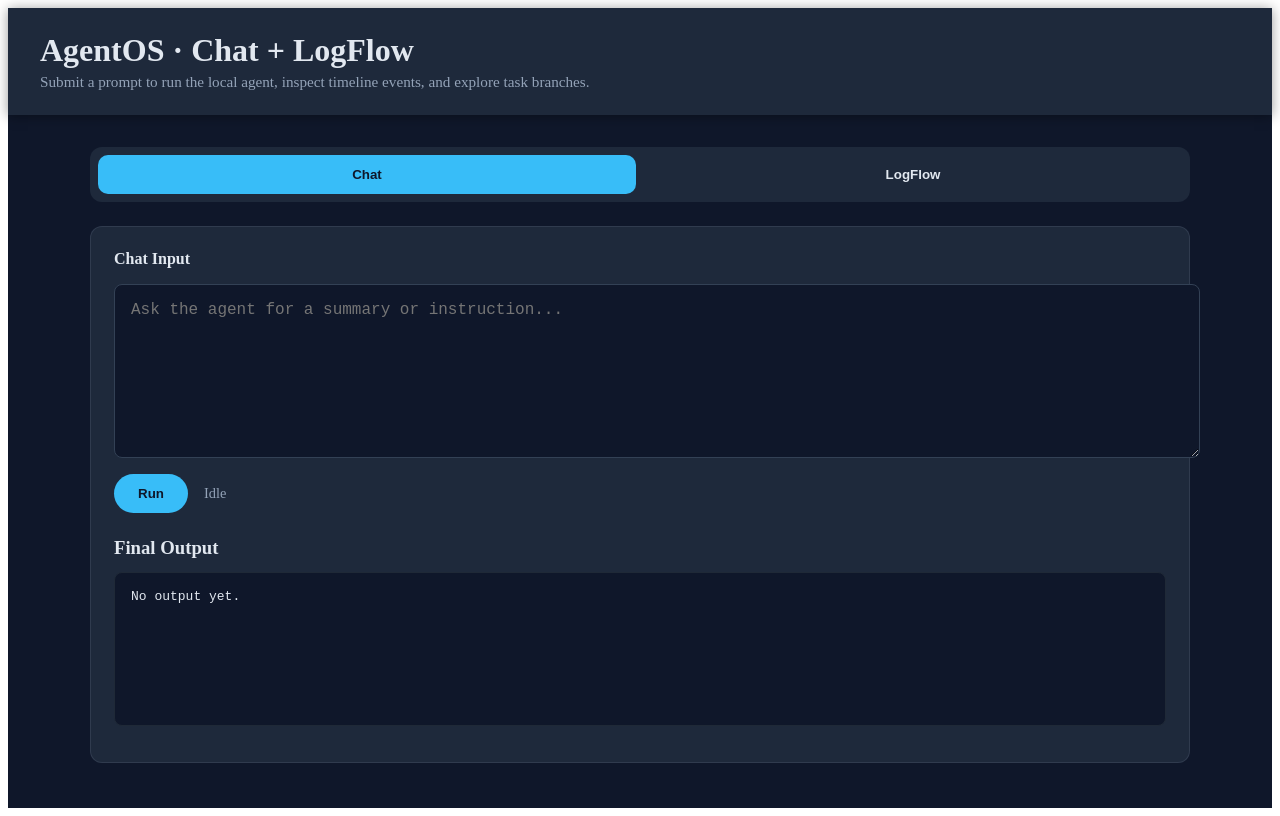
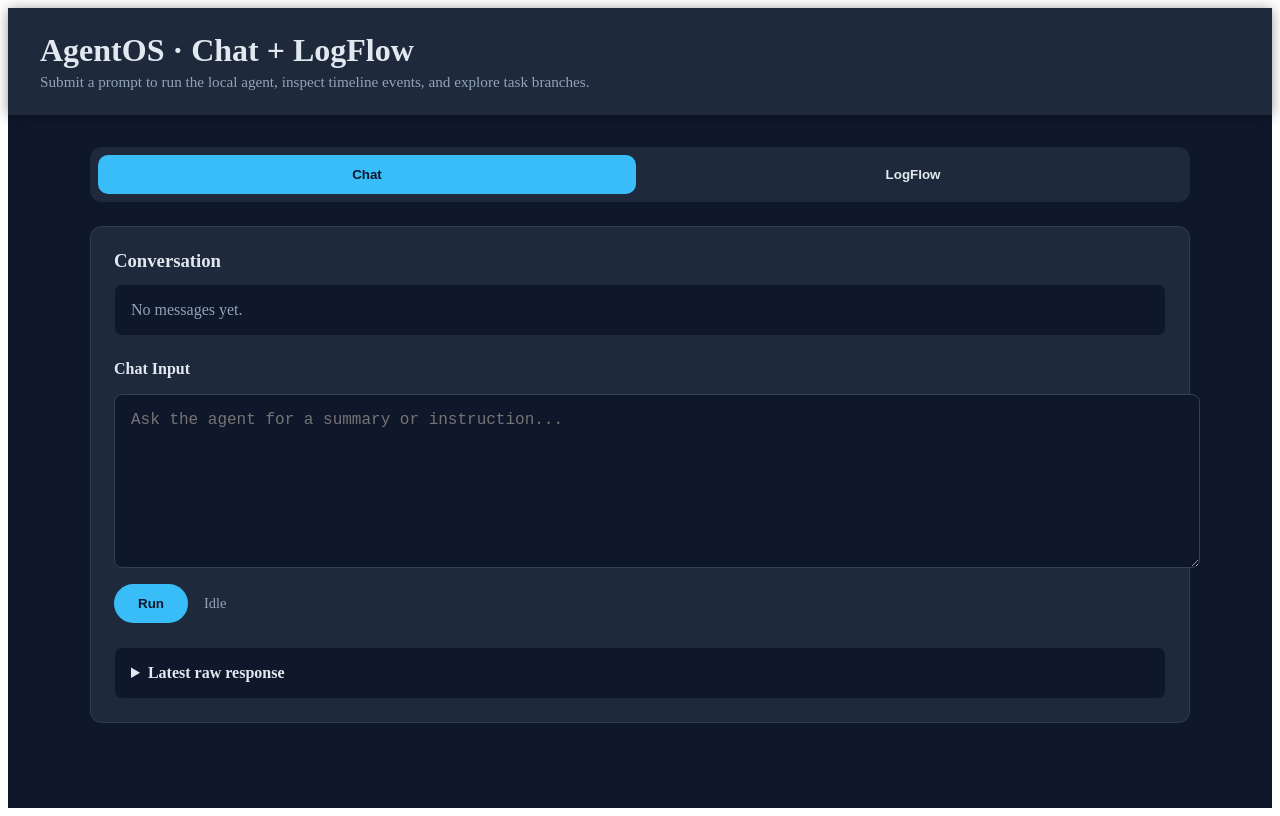
Before and after one commit to chaojiget/AOS, a Next.js app: page / in a window 1280 px wide. Built offline with nearby package versions, Linux system fonts and the light colour scheme.

Commit message:
Enable conversational history in chat UI

```diff
--- a/adapters/core.ts
+++ b/adapters/core.ts
@@ -220,14 +220,18 @@ interface ChatKernelOptions {
   message: string;
   traceId: string;
   toolInvoker: ToolInvoker;
+  history?: ChatMessage[];
 }
 
 class ChatKernel implements AgentKernel {
   private perceived = false;
   private planCount = 0;
   private actions: ActionOutcome[] = [];
+  private readonly history: ChatMessage[];
 
-  constructor(private readonly options: ChatKernelOptions) {}
+  constructor(private readonly options: ChatKernelOptions) {
+    this.history = Array.isArray(options.history) ? [...options.history] : [];
+  }
 
   async perceive(): Promise<void> {
     this.perceived = true;
@@ -238,6 +242,13 @@ class ChatKernel implements AgentKernel {
     if (!this.perceived) {
       throw new Error("perceive must be called before plan");
     }
+    const combinedHistory = [
+      ...this.history,
+      ...(this.options.message
+        ? [{ role: "user", content: this.options.message } satisfies ChatMessage]
+        : []),
+    ];
+
     return {
       revision: this.planCount,
       reason: this.planCount === 1 ? "initial" : "retry",
@@ -245,7 +256,7 @@ class ChatKernel implements AgentKernel {
         {
           id: `${this.options.traceId}-step-${this.planCount}`,
           op: "llm.chat",
-          args: { prompt: this.options.message },
+          args: { messages: combinedHistory },
         },
       ],
     } satisfies Plan;
--- a/cli.ts
+++ b/cli.ts
@@ -11,7 +11,7 @@ async function runOnce(message: string) {
   const bus = new EventBus();
   const logger = new EpisodeLogger({ traceId });
   const toolInvoker = createDefaultToolInvoker();
-  const kernel = createChatKernel({ message, traceId, toolInvoker });
+  const kernel = createChatKernel({ message, traceId, toolInvoker, history: [] });
 
   bus.subscribe((event: any) => {
     logEvent(event.data);
--- /dev/null
+++ b/components/ChatMessageList.tsx
@@ -0,0 +1,74 @@
+import type { FC } from "react";
+
+interface ChatMessageListProps {
+  messages: Array<{ role: string; content: string }>;
+  isRunning?: boolean;
+}
+
+const bubbleStyles: Record<
+  string,
+  { alignSelf: "flex-start" | "flex-end" | "center"; background: string }
+> = {
+  user: { alignSelf: "flex-end", background: "#38bdf8" },
+  assistant: { alignSelf: "flex-start", background: "#334155" },
+  system: { alignSelf: "center", background: "#475569" },
+};
+
+const ChatMessageList: FC<ChatMessageListProps> = ({ messages, isRunning = false }) => {
+  return (
+    <div
+      style={{
+        display: "flex",
+        flexDirection: "column",
+        gap: "0.75rem",
+        maxHeight: 360,
+        overflowY: "auto",
+        padding: "1rem",
+        borderRadius: 8,
+        border: "1px solid #1f2937",
+        background: "#0f172a",
+      }}
+    >
+      {messages.length === 0 ? (
+        <p style={{ margin: 0, color: "#94a3b8" }}>No messages yet.</p>
+      ) : (
+        messages.map((message, index) => {
+          const style = bubbleStyles[message.role] ?? bubbleStyles.assistant;
+          return (
+            <div
+              key={`chat-message-${index}`}
+              data-role={message.role}
+              style={{
+                alignSelf: style.alignSelf,
+                background: style.background,
+                color: message.role === "user" ? "#0f172a" : "#e2e8f0",
+                borderRadius: 12,
+                padding: "0.75rem 1rem",
+                maxWidth: "80%",
+                boxShadow: "0 4px 12px rgba(15,23,42,0.45)",
+                whiteSpace: "pre-wrap",
+                wordBreak: "break-word",
+              }}
+            >
+              {message.content}
+            </div>
+          );
+        })
+      )}
+      {isRunning ? (
+        <div
+          data-role="status"
+          style={{
+            alignSelf: "flex-start",
+            color: "#94a3b8",
+            fontStyle: "italic",
+          }}
+        >
+          Generating response…
+        </div>
+      ) : null}
+    </div>
+  );
+};
+
+export default ChatMessageList;
--- a/pages/api/run.ts
+++ b/pages/api/run.ts
@@ -14,6 +14,8 @@ interface RunResponse {
 }
 
 const episodesDir = join(process.cwd(), "episodes");
+
+type RequestMessage = { role: string; content: string };
 
 function parseRequestBody(req: NextApiRequest): Record<string, unknown> {
   const { body } = req;
@@ -36,6 +38,20 @@ function parseRequestBody(req: NextApiRequest): Record<string, unknown> {
   return {};
 }
 
+function normaliseHistory(raw: unknown): RequestMessage[] {
+  if (!Array.isArray(raw)) return [];
+  const history: RequestMessage[] = [];
+  for (const entry of raw) {
+    if (entry && typeof entry === "object" && typeof (entry as any).role === "string") {
+      const content = (entry as any).content;
+      if (typeof content === "string") {
+        history.push({ role: (entry as any).role, content });
+      }
+    }
+  }
+  return history;
+}
+
 export default async function handler(
   req: NextApiRequest,
   res: NextApiResponse<RunResponse | { error: string; message: string }>,
@@ -56,12 +72,13 @@ export default async function handler(
 
   const messageRaw = payload.message ?? payload.input ?? "";
   const message = typeof messageRaw === "string" ? messageRaw : "";
+  const history = normaliseHistory(payload.messages);
   const traceId = randomUUID();
 
   const bus = new EventBus();
   const logger = new EpisodeLogger({ traceId, dir: episodesDir });
   const toolInvoker = createDefaultToolInvoker();
-  const kernel = createChatKernel({ message, traceId, toolInvoker });
+  const kernel = createChatKernel({ message, traceId, toolInvoker, history });
 
   const events: EventEnvelope<CoreEvent>[] = [];
   bus.subscribe((event: EventEnvelope<CoreEvent>) => {
--- a/pages/index.tsx
+++ b/pages/index.tsx
@@ -1,40 +1,64 @@
 import { FormEventHandler, useCallback, useMemo, useState } from "react";
 import type { NextPage } from "next";
+import ChatMessageList from "../components/ChatMessageList";
 import LogFlowPanel from "../components/LogFlowPanel";
+
+export type ChatMessage = {
+  role: "user" | "assistant" | "system";
+  content: string;
+};
 
 const HomePage: NextPage = () => {
   const [input, setInput] = useState("");
   const [isRunning, setIsRunning] = useState(false);
   const [traceId, setTraceId] = useState<string | undefined>(undefined);
-  const [finalOutput, setFinalOutput] = useState<any>(null);
+  const [latestResponse, setLatestResponse] = useState<any>(null);
+  const [chatHistory, setChatHistory] = useState<ChatMessage[]>([]);
   const [runError, setRunError] = useState<string | null>(null);
   const [activeTab, setActiveTab] = useState<"chat" | "logflow">("chat");
 
   const handleRun = useCallback(async () => {
     if (isRunning) return;
     const prompt = input.trim();
+    if (!prompt) return;
+
+    const previousHistory = chatHistory;
+    const userMessage: ChatMessage = { role: "user", content: prompt };
+    const nextHistory = [...previousHistory, userMessage];
+
+    setChatHistory(nextHistory);
     setIsRunning(true);
     setRunError(null);
     setTraceId(undefined);
-    setFinalOutput(null);
+    setLatestResponse(null);
     try {
       const response = await fetch("/api/run", {
         method: "POST",
         headers: { "Content-Type": "application/json" },
-        body: JSON.stringify({ message: prompt }),
+        body: JSON.stringify({ message: prompt, messages: previousHistory }),
       });
       const data = await response.json().catch(() => null);
       if (!response.ok || !data) {
         throw new Error(data?.message ?? `Request failed (${response.status})`);
       }
       setTraceId(data.trace_id);
-      setFinalOutput(data.result);
+      setLatestResponse(data.result);
+      const assistantMessage: ChatMessage = {
+        role: "assistant",
+        content: data.result?.text ?? JSON.stringify(data.result),
+      };
+      setChatHistory((history) => [...history, assistantMessage]);
     } catch (err: any) {
       setRunError(err?.message ?? "Failed to run agent");
+      const errorMessage: ChatMessage = {
+        role: "system",
+        content: `Error: ${err?.message ?? "Failed to run agent"}`,
+      };
+      setChatHistory((history) => [...history, errorMessage]);
     } finally {
       setIsRunning(false);
     }
-  }, [input, isRunning]);
+  }, [input, isRunning, chatHistory]);
 
   const handleSubmit: FormEventHandler<HTMLFormElement> = useCallback(
     (event) => {
@@ -124,6 +148,10 @@ const HomePage: NextPage = () => {
               gap: "1.5rem",
             }}
           >
+            <div>
+              <h3 style={{ margin: "0 0 0.75rem" }}>Conversation</h3>
+              <ChatMessageList messages={chatHistory} isRunning={isRunning} />
+            </div>
             <form onSubmit={handleSubmit} style={{ display: "grid", gap: "1rem" }}>
               <label htmlFor="prompt" style={{ fontWeight: 600 }}>
                 Chat Input
@@ -177,23 +205,25 @@ const HomePage: NextPage = () => {
                 </span>
               </div>
             </form>
-
-            <div>
-              <h3 style={{ margin: "0 0 0.5rem" }}>Final Output</h3>
+            <details
+              style={{
+                background: "#0f172a",
+                borderRadius: 8,
+                border: "1px solid #1f2937",
+                padding: "1rem",
+              }}
+            >
+              <summary style={{ cursor: "pointer", fontWeight: 600 }}>Latest raw response</summary>
               <pre
                 style={{
                   whiteSpace: "pre-wrap",
                   wordBreak: "break-word",
-                  background: "#0f172a",
-                  borderRadius: 8,
-                  padding: "1rem",
-                  border: "1px solid #1f2937",
-                  minHeight: 120,
+                  marginTop: "0.75rem",
                 }}
               >
-                {finalOutput ? JSON.stringify(finalOutput, null, 2) : "No output yet."}
+                {latestResponse ? JSON.stringify(latestResponse, null, 2) : "No response yet."}
               </pre>
-            </div>
+            </details>
           </section>
         ) : (
           <section
--- a/scripts/ts-loader.mjs
+++ b/scripts/ts-loader.mjs
@@ -11,6 +11,7 @@ const COMPILER_OPTIONS = {
   esModuleInterop: true,
   skipLibCheck: true,
   sourceMap: false,
+  jsx: ts.JsxEmit.ReactJSX,
 };
 
 async function fileExists(url) {
```
Also changed, not shown: 2 other files (tests, documents, lock files or other folders).
